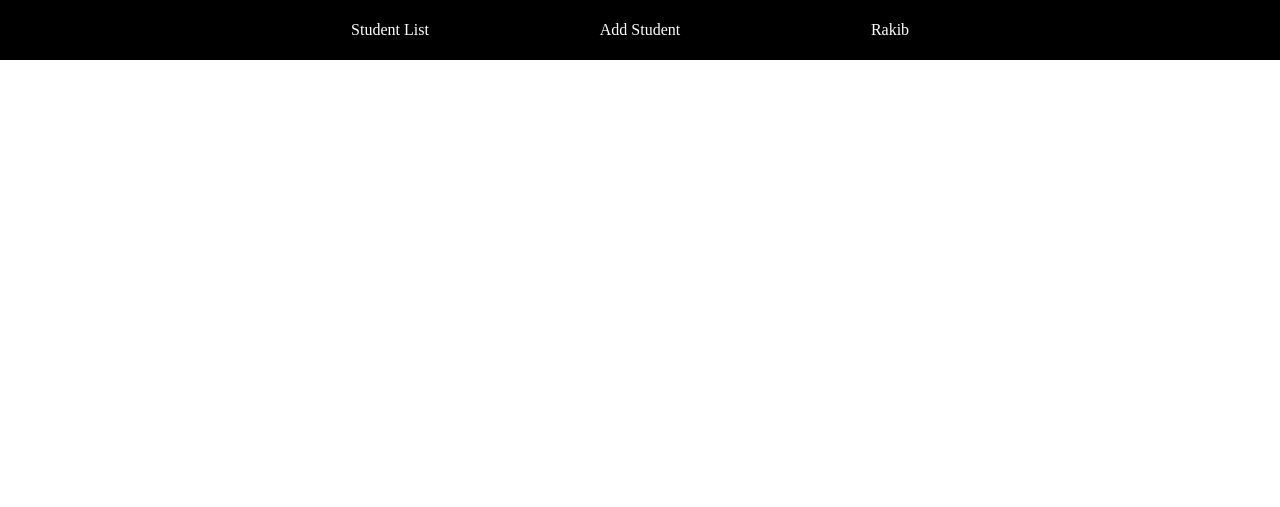
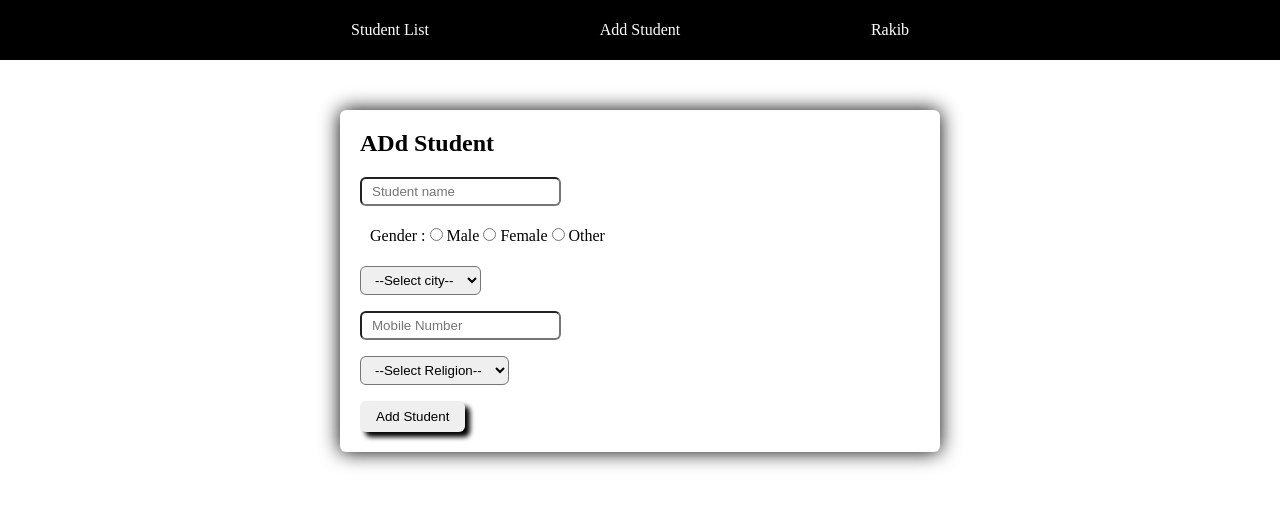
Before and after one commit to asif-daffodil/ia18wdev, a PHP site: page /addStudent.php in a window 1280 px wide. Shown: the top 507 px of the page. Run offline with PHP 8.4, Linux system fonts and the light colour scheme; a user stored in the database is signed in; data that the repository does not hold is empty.

Commit message:
fev-15-2022

```diff
--- a/crud/addStudent.php
+++ b/crud/addStudent.php
@@ -1,9 +1,63 @@
-<?php include_once("./header.php");
+<?php
+    include_once("./header.php");
+    include_once("./addStudentValidation.php");
     if(!isset($_SESSION['uname'])){
 ?>
     <div class="container">
         <h2 class="login-alert">Please <a href="./login.php">login</a> to add new student</h2>
     </div>
-<?php } ?>
-
-<?php include_once("./footer.php") ?>
+<?php }else{ ?>
+    <div class="container">
+        <div class="addStudent">
+            <h2>ADd Student</h2>
+            <?php
+                if (isset($errs)) {
+                    foreach($errs as $err){
+            ?>
+                <div style="color:red; margin-bottom: 20px;">
+                <?= $err; ?>
+                </div>
+            <?php
+                    }
+                }
+            ?>
+            <?= $success ?? null; ?>
+            <form action="" method="post">
+                <input type="text" placeholder="Student name" name="name" value="<?= $name ?? null?>">
+                <label for="">Gender :
+                <input type="radio" name="gender" value="male" <?= (isset($gender) && $gender == "male")? "checked":null; ?> > Male
+                <input type="radio" name="gender" value="female" <?= (isset($gender) && $gender == "female")? "checked":null; ?> > Female
+                <input type="radio" name="gender" value="Other"> Other
+                </label>
+                <select name="city">
+                    <?php if(!isset($city)){ ?>
+                        <option value="">--Select city--</option>
+                    <?php }else{ ?>
+                        <option value="<?= $city; ?>"><?= $city; ?></option>
+                    <?php } ?>
+                    <?php
+                        foreach($cityList as $cityName){
+                            if ($city != $cityName) {
+                    ?>
+                        <option value="<?= $cityName; ?>"><?= $cityName; ?></option>
+                    <?php } } ?>
+                </select>
+                <input type="text" placeholder="Mobile Number" name="mobile" value="<?= $mobile ?? null?>">
+                <select name="religion">
+                    <?php if(!isset($religion)){ ?>
+                        <option value="">--Select Religion--</option>
+                    <?php }else{ ?>
+                        <option value="<?= $religion; ?>"><?= $religion; ?></option>
+                    <?php } ?>
+                    <?php
+                        foreach($religionList as $religionName){
+                            if ($religion != $religionName) {
+                    ?>
+                        <option value="<?= $religionName; ?>"><?= $religionName; ?></option>
+                    <?php } } ?>
+                </select>
+                <input type="submit" value="Add Student">
+            </form>
+        </div>
+    </div>
+<?php }include_once("./footer.php") ?>
--- /dev/null
+++ b/crud/addStudentValidation.php
@@ -0,0 +1,64 @@
+<?php
+    $genderVal = ["male", "female"];
+    $cityList = ["Dhaka", "CTG", "Rajshahi", "Cumilla", "Others"];
+    $religionList = ["Islam", "Sanatan", "Buddhist", "Christian", "Others"];
+    if ($_SERVER['REQUEST_METHOD'] == 'POST') {
+        $name = safe($_POST['name']);
+        $gender = safe($_POST['gender'] ?? null);
+        $city = safe($_POST['city']);
+        $mobile = safe($_POST['mobile']);
+        $religion = safe($_POST['religion']);
+
+        if(empty($name)){
+            $errs['name'] = "Please provide the student name";
+        }elseif(!preg_match("/^[A-Za-z. ]*$/", $name)){
+            $errs['name'] = "Invalid name format";
+        }else{
+            $crrName = $conn->real_escape_string($name);
+        }
+
+        if(empty($gender)){
+            $errs['gender'] = "Please select a gender";
+        }elseif (!in_array($gender, $genderVal)) {
+            $errs['gender'] = "Gender Problem";
+        }else{
+            $crrGender = $conn->real_escape_string($gender);
+        }
+
+        if(empty($city)){
+            $errs['city'] = "Please select a city";
+        }elseif(!in_array($city, $cityList)){
+            $errs['city'] = "Invalid city";
+        }else{
+            $crrCity = $conn->real_escape_string($city);
+        }
+
+        if(empty($mobile)){
+            $errs['mobile'] = "Please provide a mobile number";
+        }elseif(!preg_match("/^[0-9+ ]*$/", $mobile)){
+            $errs['mobile'] = "Invalid mobile number";
+        }elseif(strlen($mobile) < 10 || strlen($mobile) > 16){
+            $errs['mobile'] = "Mobile number is ot valid";
+        }else{
+            $crrMobile = $conn->real_escape_string($mobile);
+        }
+
+        if(empty($religion)){
+            $errs['religion'] = "Please select a religion";
+        }elseif(!in_array($religion, $religionList)){
+            $errs['religion'] = "Invalid religion";
+        }else{
+            $crrReligion = $conn->real_escape_string($religion);
+        }
+
+        if (isset($crrName) && isset($crrGender) && isset($crrCity) && isset($crrMobile) && isset($crrReligion)) {
+            $insertStudent = $conn->query("INSERT INTO `students` (`name`, `gender`, `city`, `mobile`, `religion`) VALUES ('$crrName', '$crrGender', '$crrCity', '$crrMobile', '$crrReligion')");
+            if(!$insertStudent){
+                $errs['dbproblem'] = "Something went wrong";
+            }else{
+                $success = "<div style='color:green;'>Student added successfully</div>";
+                echo "<script>setInterval(() => {location.href='addStudent.php'}, 2);</script>";
+            }
+        }
+    }
+?>
--- a/crud/assets/css/style.css
+++ b/crud/assets/css/style.css
@@ -56,7 +56,8 @@ nav > ul li .dd {
 }
 
 .loginform,
-.changePassForm {
+.changePassForm,
+.addStudent {
   width: 600px;
   padding: 20px;
   border-radius: 6px;
@@ -66,14 +67,23 @@ nav > ul li .dd {
 }
 
 .loginform h2,
-.changePassForm h2 {
+.changePassForm h2,
+.addStudent h2 {
   margin-bottom: 20px;
 }
 
 .loginform input[type="text"],
 .loginform input[type="password"],
+.loginform select,
+.loginform label,
 .changePassForm input[type="text"],
-.changePassForm input[type="password"] {
+.changePassForm input[type="password"],
+.changePassForm select,
+.changePassForm label,
+.addStudent input[type="text"],
+.addStudent input[type="password"],
+.addStudent select,
+.addStudent label {
   display: block;
   border-radius: 6px;
   padding: 5px 10px;
@@ -81,7 +91,8 @@ nav > ul li .dd {
 }
 
 .loginform input[type="submit"],
-.changePassForm input[type="submit"] {
+.changePassForm input[type="submit"],
+.addStudent input[type="submit"] {
   border-width: 0;
   padding: 8px 16px;
   cursor: pointer;
--- a/crud/assets/css/style.scss
+++ b/crud/assets/css/style.scss
@@ -47,7 +47,8 @@ nav {
 }
 
 .loginform,
-.changePassForm {
+.changePassForm,
+.addStudent {
   width: 600px;
   padding: 20px;
   border-radius: 6px;
@@ -57,7 +58,9 @@ nav {
     margin-bottom: 20px;
   }
   input[type="text"],
-  input[type="password"] {
+  input[type="password"],
+  select,
+  label {
     display: block;
     border-radius: 6px;
     padding: 5px 10px;
```
Also changed, not shown: 1 other file.
